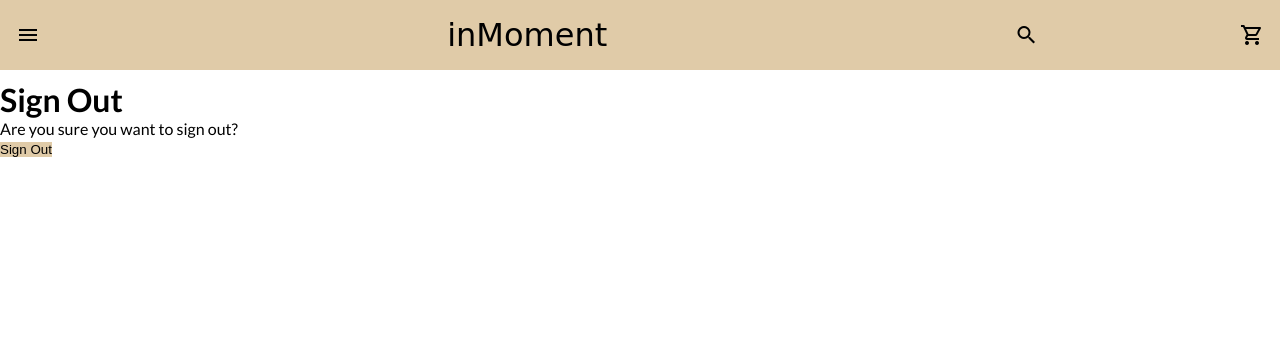
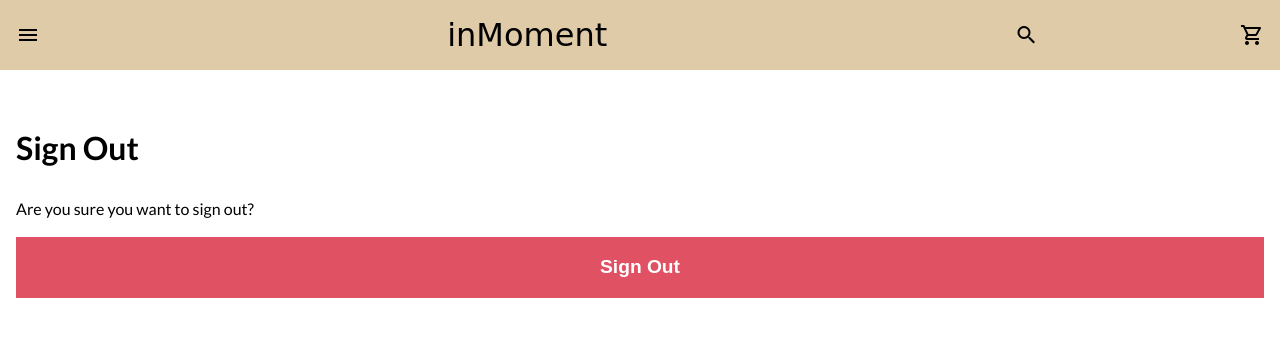
Before and after one commit to Code-Institute-Submissions/in-moment, a Django app: template templates/allauth/account/logout.html in a window 1280 px wide. Shown: the top 337 px of the page. Run offline with Django 3.2, Linux system fonts and the light colour scheme; the template is opened without the code that fills it, so the values that code supplies are empty; some libraries are stand-ins or nearby versions; some web fonts are replaced.

Commit message:
Updated allauth ui, added links for login, register and account views.

```diff
--- a/profiles/models.py
+++ b/profiles/models.py
@@ -23,4 +23,4 @@
     if created:
         UserProfile.objects.create(user=instance)
     # If user exists just save it.
-    insatnce.userprofile.save()
+    instance.userprofile.save()
--- /dev/null
+++ b/profiles/templates/profile/profile.html
@@ -0,0 +1,6 @@
+<!-- Home Page Template -->
+{% extends "base.html" %} {% load static %} {% block content %}
+<div class="profile">
+    <h1>{{ profile }}</h1>
+</div>
+{% endblock content %}
--- /dev/null
+++ b/static/styles/auth.css
@@ -0,0 +1,56 @@
+.auth-form {
+    display: flex;
+    flex-direction: column;
+    padding: 1em;
+}
+
+.auth-form h1 {
+    padding: 1em 0;
+}
+
+.auth-form form p {
+    display: flex;
+    flex-direction: column;
+    align-items: center;
+    padding: .5em 0;
+}
+
+.auth-form form input[type=checkbox] {
+    margin: 1em;
+}
+
+.auth-form button {
+    padding: 1em;
+    background-color: var(--color-2);
+    color: #fff;
+    font-weight: 700;
+    font-size: 1.2rem;
+    margin: 1em 0;
+    width: 100%;
+}
+
+.auth-form form input[type=submit] {
+    padding: 1em;
+    background-color: var(--color-2);
+    color: #fff;
+    font-weight: 700;
+    font-size: 1.2rem;
+    margin: 1em 0;
+    width: 100%;
+}
+
+.login {
+    display: flex;
+    flex-direction: column;
+}
+
+.login p {
+    display: flex;
+    align-items: center;
+    padding: .5em 0;
+}
+
+.auth-form a {
+    color: var(--color-2);
+    font-weight: 700;
+}
--- a/static/styles/base.css
+++ b/static/styles/base.css
@@ -35,6 +35,7 @@
 }
 
 input[type=text],
+input[type=password],
 input[type=email] {
     width: 80%;
     padding: 1em;
@@ -55,6 +56,7 @@
 }
 
 input[type=text]:focus,
+input[type=password]:focus,
 input[type=number]:focus,
 input[type=email]:focus {
     border-bottom: 2px solid var(--color-1);
--- a/static/styles/header.css
+++ b/static/styles/header.css
@@ -61,7 +61,7 @@
     cursor: pointer;
 }
 
-.nav-item:last-child {
+.nav-item:nth-last-child(2) {
     border-top: 1px solid #000;
 }
 /* Search Bar */
--- a/templates/allauth/account/base.html
+++ b/templates/allauth/account/base.html
@@ -1 +1,8 @@
 {% extends "base.html" %}
+
+{% block content %}
+<div class="auth-form">
+    {% block inner_content %}
+    {% endblock inner_content %}
+</div>
+{% endblock content %}
--- a/templates/allauth/account/logout.html
+++ b/templates/allauth/account/logout.html
@@ -4,7 +4,7 @@
 
 {% block head_title %}{% trans "Sign Out" %}{% endblock %}
 
-{% block content %}
+{% block inner_content %}
 <h1>{% trans "Sign Out" %}</h1>
 
 <p>{% trans 'Are you sure you want to sign out?' %}</p>
@@ -12,7 +12,7 @@
 <form method="post" action="{% url 'account_logout' %}">
   {% csrf_token %}
   {% if redirect_field_value %}
-  <input type="hidden" name="{{ redirect_field_name }}" value="{{ redirect_field_value }}"/>
+  <input type="hidden" name="{{ redirect_field_name }}" value="{{ redirect_field_value }}" />
   {% endif %}
   <button type="submit">{% trans 'Sign Out' %}</button>
 </form>
--- a/templates/allauth/account/password_change.html
+++ b/templates/allauth/account/password_change.html
@@ -4,7 +4,7 @@
 
 {% block head_title %}{% trans "Change Password" %}{% endblock %}
 
-{% block content %}
+{% block inner_content %}
 <h1>{% trans "Change Password" %}</h1>
 
 <form method="POST" action="{% url 'account_change_password' %}" class="password_change">
--- a/templates/allauth/account/password_reset.html
+++ b/templates/allauth/account/password_reset.html
@@ -5,14 +5,15 @@
 
 {% block head_title %}{% trans "Password Reset" %}{% endblock %}
 
-{% block content %}
+{% block inner_content %}
 
 <h1>{% trans "Password Reset" %}</h1>
 {% if user.is_authenticated %}
 {% include "account/snippets/already_logged_in.html" %}
 {% endif %}
 
-    <p>{% trans "Forgotten your password? Enter your e-mail address below, and we'll send you an e-mail allowing you to reset it." %}</p>
+<p>{% trans "Forgotten your password? Enter your e-mail address below, and we'll send you an e-mail allowing you to reset it." %}
+</p>
 
 <form method="POST" action="{% url 'account_reset_password' %}" class="password_reset">
     {% csrf_token %}
--- a/templates/allauth/account/signup.html
+++ b/templates/allauth/account/signup.html
@@ -4,7 +4,7 @@
 
 {% block head_title %}{% trans "Signup" %}{% endblock %}
 
-{% block content %}
+{% block inner_content %}
 <h1>{% trans "Sign Up" %}</h1>
 
 <p>{% blocktrans %}Already have an account? Then please <a href="{{ login_url }}">sign in</a>.{% endblocktrans %}</p>
--- a/templates/base.html
+++ b/templates/base.html
@@ -19,6 +19,7 @@
   <link rel="stylesheet" href="{% static 'styles/products.css' %}">
   <link rel="stylesheet" href="{% static 'styles/cart.css' %}">
   <link rel="stylesheet" href="{% static 'styles/checkout.css' %}">
+  <link rel="stylesheet" href="{% static 'styles/auth.css' %}">
   <title>E-Commerce{% block extra_title %}{% endblock extra_title %}</title>
 </head>
 
@@ -63,9 +64,21 @@
         <a class="nav-item" href="{% url 'products' %}?category=accessories">
           <li>Accessories</li>
         </a>
-        <a class="nav-item" href="">
+        {% if user.is_authenticated %}
+        <a class="nav-item" href="{% url 'profile'%}">
           <li>My Account</li>
         </a>
+        <a class="nav-item" href="{% url 'account_logout'%}">
+          <li>Logout</li>
+        </a>
+        {% else %}
+        <a class="nav-item" href="{% url 'account_login' %}">
+          <li>Login</li>
+        </a>
+        <a class="nav-item" href="{% url 'account_signup' %}">
+          <li>Register</li>
+        </a>
+        {% endif %}
       </ul>
     </nav>
     <!-- Search Bar -->
```
Also changed, not shown: profiles/templates/profiles/profiles.html (deleted, +0 -7 lines), profiles/views.py (+7 -2 lines), templates/allauth/account/email_confirm.html (+7 -4 lines), templates/allauth/account/login.html (+5 -5 lines), templates/allauth/account/verified_email_required.html (+7 -6 lines). Lines whose indentation alone changed are shown as unchanged.
